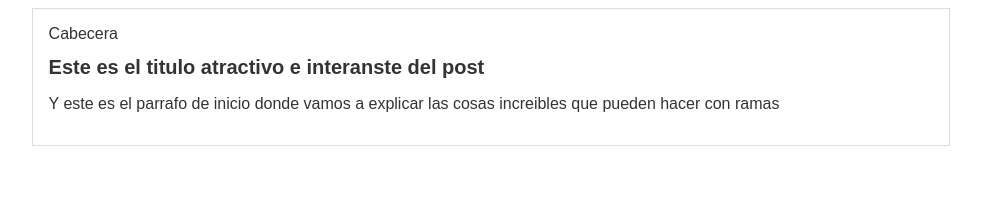
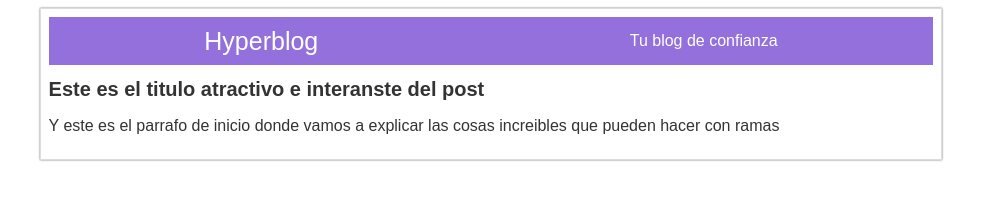
Before and after one commit to pcabreram1234/hyperblog, a website: page index.html in a window 1280 px wide. Shown: the whole page, without its empty margins (149-1130 px from the left). Drawn offline with Linux system fonts and the light colour scheme.

Commit message:
Finalizada la cabecera con diseño azul

```diff
--- a/css/style.css
+++ b/css/style.css
@@ -5,12 +5,28 @@ body {
   font-size: 16px;
 }
 
+#cabecera {
+  width: 100%;
+  background: mediumpurple;
+  height: 3rem;
+  text-align: center;
+  color: white;
+  display: flex;
+  align-items: center;
+  justify-content: space-around;
+}
+
+#cabecera span:nth-child(1) {
+  font-size: 25px;
+}
+
 #container {
   width: 70%;
-  padding: 1rem;
+  padding: 0.5rem;
   text-align: left;
   border: 1px solid #ddd;
   margin: 0 auto;
+  box-shadow: 0px 0px 2px 0px #0000008f;
 }
 
 #container h1 {
--- a/index.html
+++ b/index.html
@@ -9,7 +9,10 @@
   </head>
   <body>
     <div id="container">
-      <div id="cabecera">Cabecera</div>
+      <div id="cabecera">
+        <span>Hyperblog</span>
+        <p>Tu blog de confianza</p>
+      </div>
       <div id="post">
         <h1>Este es el titulo atractivo e interanste del post</h1>
         <p>
```
